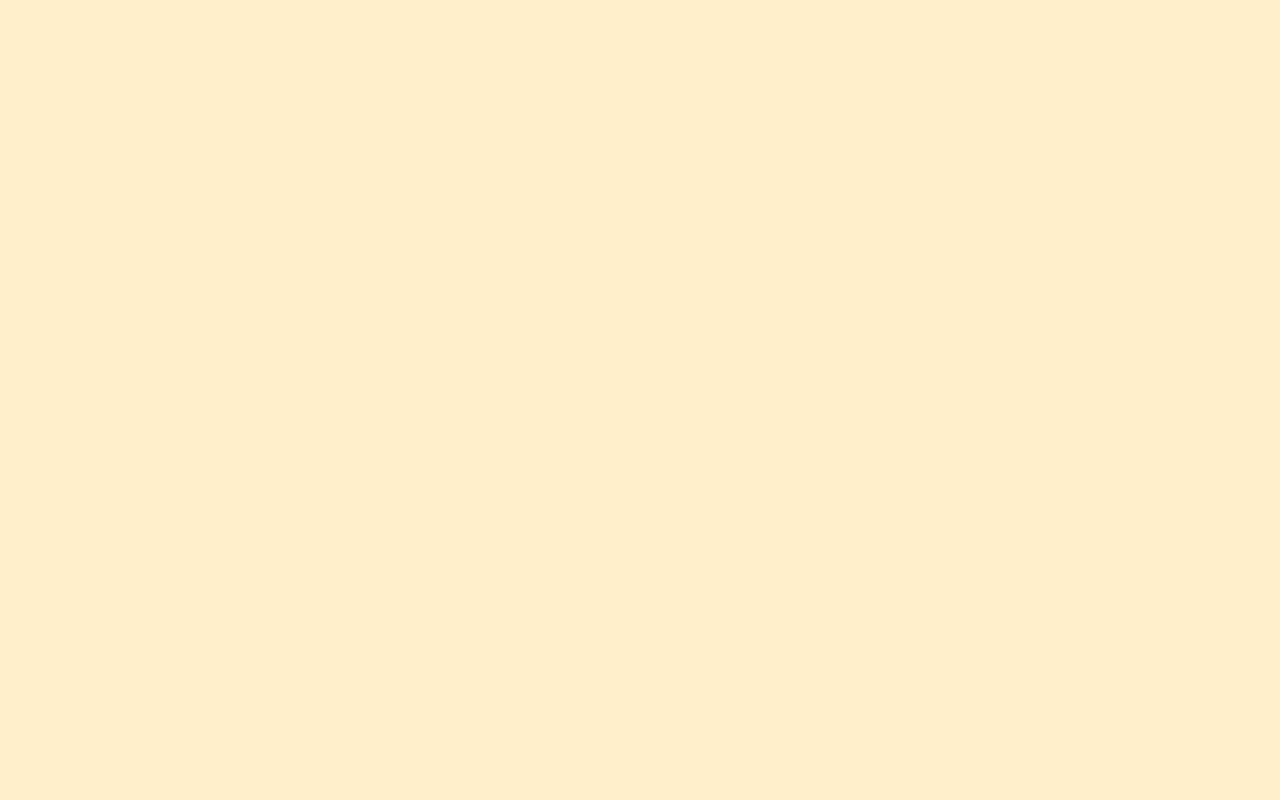
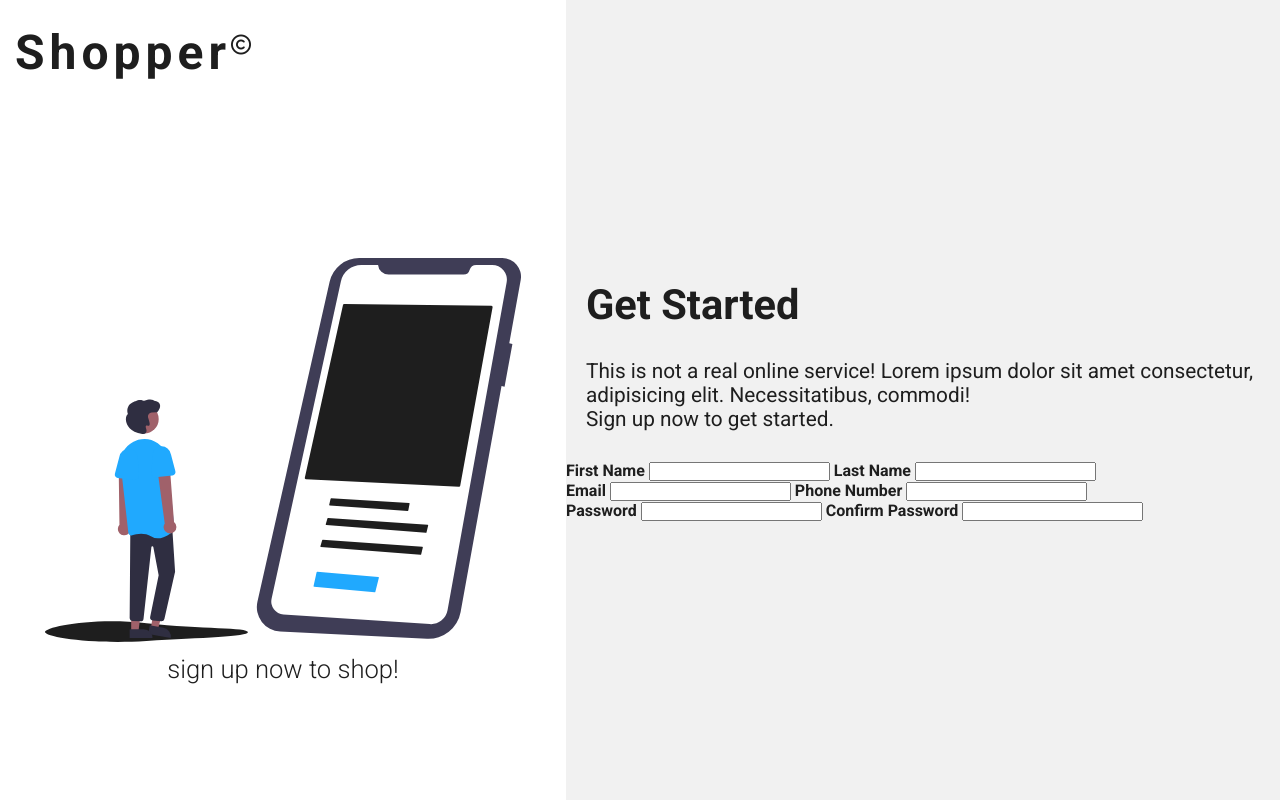
Before and after one commit to aliflikescoding/sign_up_form, a plain HTML site: page index.html in a window 1280 px wide. Drawn offline with Linux system fonts and the light colour scheme.

Commit message:
Styled everything before form styling

```diff
--- a/index.html
+++ b/index.html
@@ -4,15 +4,54 @@
     <meta charset="UTF-8">
     <meta http-equiv="X-UA-Compatible" content="IE=edge">
     <meta name="viewport" content="width=device-width, initial-scale=1.0">
+    <link rel="stylesheet" href="https://cdnjs.cloudflare.com/ajax/libs/font-awesome/6.2.0/css/all.min.css" integrity="sha512-xh6O/CkQoPOWDdYTDqeRdPCVd1SpvCA9XXcUnZS2FmJNp1coAFzvtCN9BmamE+4aHK8yyUHUSCcJHgXloTyT2A==" crossorigin="anonymous" referrerpolicy="no-referrer" />
     <link rel="stylesheet" href="style.css">
-    <title>Document</title>
+    <title>Shopper</title>
 </head>
 <body>
-    <div class="left">
-
-    </div>
-    <div class="right">
-
+    <div class="page">
+        <div class="left">
+            <h1 class="logo">Shopper<sup><i class="fa-regular fa-copyright logo_copy"></i></sup></h1>
+            <div class="image_container">
+                <img src="images/v1.svg" alt="person with a phone signing up">
+            </div>
+            <p class="deals">sign up now to shop!</p>
+        </div>
+        <div class="right right_background">
+            <div class="right_conent">
+                <h1>Get Started</h1>
+            </div>
+            <div class="right_conent">
+                <p>
+                    This is not a real online service! Lorem ipsum dolor sit amet consectetur, adipisicing elit. Necessitatibus, commodi!
+                </p>
+                <p>
+                    Sign up now to get started.
+                </p>
+            </div>
+            <div class="right_content">
+                <form action="get">
+                    <div>
+                        <label for="user_first_name">First Name</label>
+                        <input type="text" name="user_first_name" id="user_first_name" required>
+                        <label for="user_last_name">Last Name</label>
+                        <input type="text" name="user_last_name" id="user_last_name" required>
+                    </div>
+                    <div>
+                        <label for="email">Email</label>
+                        <input type="email" name="user_email" id="email" required>
+                        <label for="phone">Phone Number</label>
+                        <input type="tel" name="user_phone" id="phone">
+                    </div>
+                    <div>
+                        <label for="password">Password</label>
+                        <input type="password" name="user_password" id="password" required>
+                        <label for="password_confirm">Confirm Password</label>
+                        <input type="password" name="user_password" id="password_confirm" required>
+                    </div>
+                </form>
+            </div>
+        </div>
     </div>
 
     <script src="script.js"></script>
--- a/style.css
+++ b/style.css
@@ -1,8 +1,13 @@
 @import url('https://fonts.googleapis.com/css2?family=Roboto:wght@300;400;700&display=swap');
 
+
+/* #FFEDCB
+#C6B595 */
+
 :root {
-    --color-primary: #FFEDCB;
-    --color-secondary: #1e1e1e;
+    --color-primary: #fff;
+    --color-secondary: #f1f1f1;
+    --color-font: #1e1e1e;
     --color-accent: #20A9FE;
 }
 
@@ -18,22 +23,78 @@
 
 body {
     background-color: var(--color-primary);
-    color: var(--color-secondary);
+    color: var(--color-font);
     font-family: 'Roboto', sans-serif;
-    display: flex;
-    align-items: center;
-    justify-content: center;
+    font-weight: 700;
 }
 
+.background_primary {
+    background-color: var(--color-primary);
+}
+
+.page {
+    width: 100vw;
+    height: 100vh;
+    display: flex;
+    display: relative;
+}
+
+/* left area */
 .left {
     display: flex;
     justify-content: center;
     align-items: center;
-    width: 100%;
-    height: 100%;
+    flex-direction: column;
+    width: 40vw;
+    margin: 15px 45px;
 }
 
+.image_container {
+    margin-top: 150px;
+}
+
+img {
+    height: 100%;
+    width: 100%;
+}
+
+.deals {
+    margin: 10px;
+    font-size: 1.6em;
+    font-weight: 300;
+}
+
+.logo {
+    position: absolute;
+    font-size: 3em;
+    margin-top: 15px;
+    margin-left: 15px;
+    font-weight: 700;
+    left: 0;
+    top: 0;
+    letter-spacing: 5px;
+}
+
+.logo_copy {
+    font-size: 0.5em;
+}
+
+/* right area */
 .right {
-    width: 100%;
-    height: 100%;
+    width: 60vw;
+    display: flex;
+    justify-content: center;
+    align-items: start;
+    flex-direction: column;
+    color: var(--color-font);
 }
+
+.right_background {
+    background-color: var(--color-secondary);
+}
+
+.right_conent {
+    margin: 0px 20px 30px;
+    font-weight: 400;
+    font-size: 1.3em;
+}
```
Also changed, not shown: images/download.svg (added), images/v1.svg (added), images/v2.svg (added).
